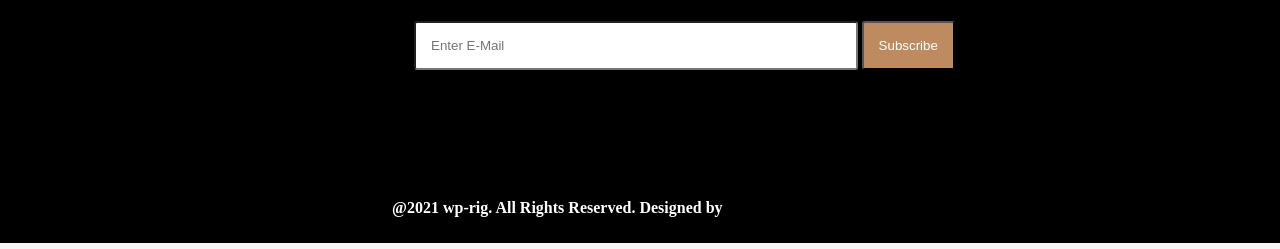
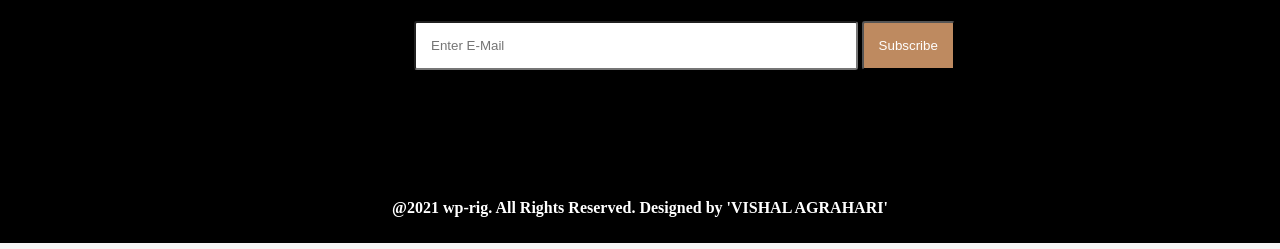
Before and after one commit to Vishu718/Coffee-Cafe, a plain HTML site: page index.html in a window 1280 px wide. Shown: the part 4767-5016 px from the top of the page. Drawn offline with nearby package versions, Linux system fonts and the light colour scheme.

Commit message:
Update index.html

```diff
--- a/index.html
+++ b/index.html
@@ -969,7 +969,7 @@ section#counter-stats {
     <div style="margin-top: 10%; height: 50px;">
 <div>
     <h4 style="text-align: center;color: white;">
-        @2021 wp-rig. All Rights Reserved. Designed by <a href="https://www.instagram.com/vishalagrahari2001/" style="text-decoration:none; color:black;">'VISHAL AGRAHARI'</a>
+        @2021 wp-rig. All Rights Reserved. Designed by <a href="https://www.instagram.com/vishalagrahari2001/" style="text-decoration:none; color:white;">'VISHAL AGRAHARI'</a>
     </h4>
 </div>
     </div>
```
